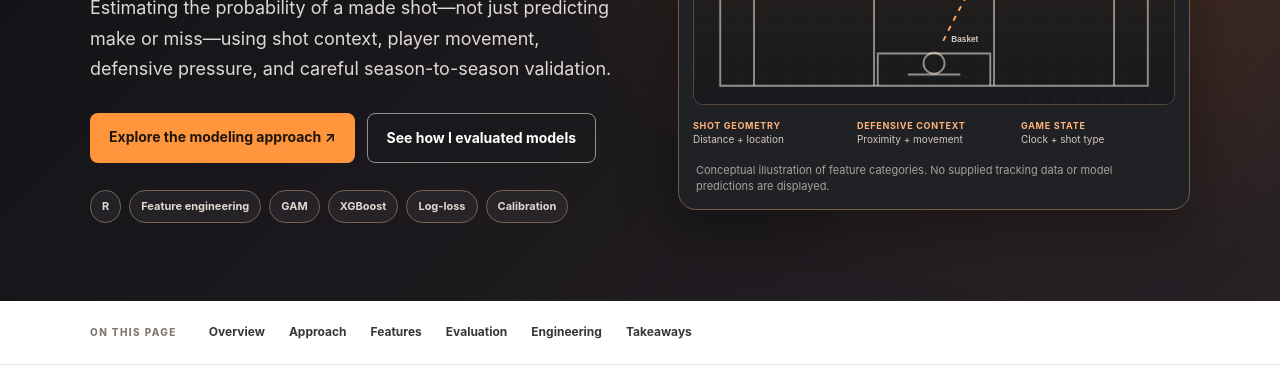
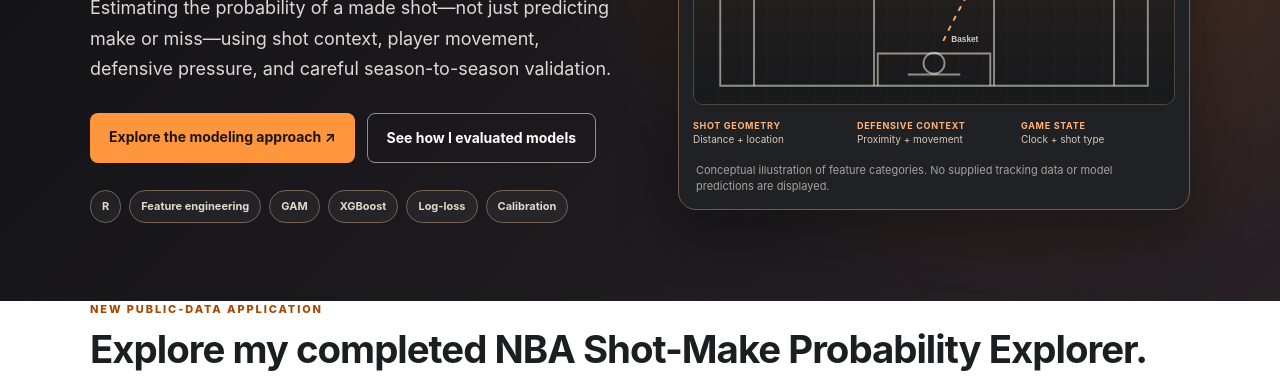
Before and after one commit to CamdenWade/CamdenWade.github.io, a plain HTML site: page projects/shot-probability.html in a window 1280 px wide. Shown: the part 396-780 px from the top of the page. Drawn offline with Linux system fonts and the light colour scheme.

Commit message:
Feature public NBA shot explorer and link from original basketball study

```diff
--- a/projects/shot-probability.html
+++ b/projects/shot-probability.html
@@ -1,4 +1,4 @@
-<!doctype html><html lang="en"><head><meta charset="utf-8"><meta name="viewport" content="width=device-width,initial-scale=1"><meta name="description" content="A technical case study on probabilistic NBA shot modeling in R: feature engineering, season-based validation, calibration, and model selection from logistic regression to XGBoost."><meta name="theme-color" content="#111215"><title>Basketball Shot-Make Probability — Technical Case Study | Camden Wade</title><link rel="stylesheet" href="../assets/style.css?v=dual-career-20261118"></head><body><header class="site-header"><div class="wrap nav"><a class="brand" href="../index.html">Camden<span>Wade.</span></a><nav aria-label="Main navigation"><a href="../index.html#projects">Analytics</a><a href="../communications-operations.html">Communications &amp; Operations</a><a href="../work-samples.html">Work Samples</a><a href="../index.html#about">About</a><a href="../index.html#contact">Contact</a><a class="nav-github" href="https://github.com/CamdenWade" target="_blank" rel="noopener noreferrer">GitHub ↗</a></nav></div></header><main id="main-content">
+<!doctype html><html lang="en"><head><meta charset="utf-8"><meta name="viewport" content="width=device-width,initial-scale=1"><meta name="description" content="A technical case study on probabilistic NBA shot modeling in R: feature engineering, season-based validation, calibration, and model selection from logistic regression to XGBoost."><meta name="theme-color" content="#111215"><title>Basketball Shot-Make Probability — Technical Case Study | Camden Wade</title><link rel="stylesheet" href="../assets/style.css?v=nba-explorer-20261123"></head><body><header class="site-header"><div class="wrap nav"><a class="brand" href="../index.html">Camden<span>Wade.</span></a><nav aria-label="Main navigation"><a href="../index.html#projects">Analytics</a><a href="../communications-operations.html">Communications &amp; Operations</a><a href="../work-samples.html">Work Samples</a><a href="../index.html#about">About</a><a href="../index.html#contact">Contact</a><a class="nav-github" href="https://github.com/CamdenWade" target="_blank" rel="noopener noreferrer">GitHub ↗</a></nav></div></header><main id="main-content">
 <section class="study-hero shot-study-hero">
   <div class="wrap study-hero-grid">
     <div class="study-hero-copy">
@@ -56,6 +56,7 @@
   </div>
 </section>
 
+<section class="nba-related-app" aria-labelledby="nba-related-app-title"><div class="wrap nba-related-app-inner"><div><p class="study-kicker">NEW PUBLIC-DATA APPLICATION</p><h2 id="nba-related-app-title">Explore my completed NBA Shot-Make Probability Explorer.</h2><p>The original case study below documents my earlier supplied-data technical exercise. I've since built a separate, fully public NBA Shiny application using hoopR data, chronological validation, a frozen 2025–26 holdout, calibration diagnostics, and TreeSHAP interpretation.</p></div><div class="actions"><a class="btn primary" href="nba-shot-explorer.html">New NBA case study ↗</a><a class="btn outlined" href="https://camden-wade.shinyapps.io/nba-shot-make-probability-explorer/" target="_blank" rel="noopener noreferrer">Live Shiny app ↗</a></div></div></section>
 <nav class="study-contents" aria-label="On this page">
   <div class="wrap study-contents-inner">
     <span class="study-contents-label">ON THIS PAGE</span>
```
